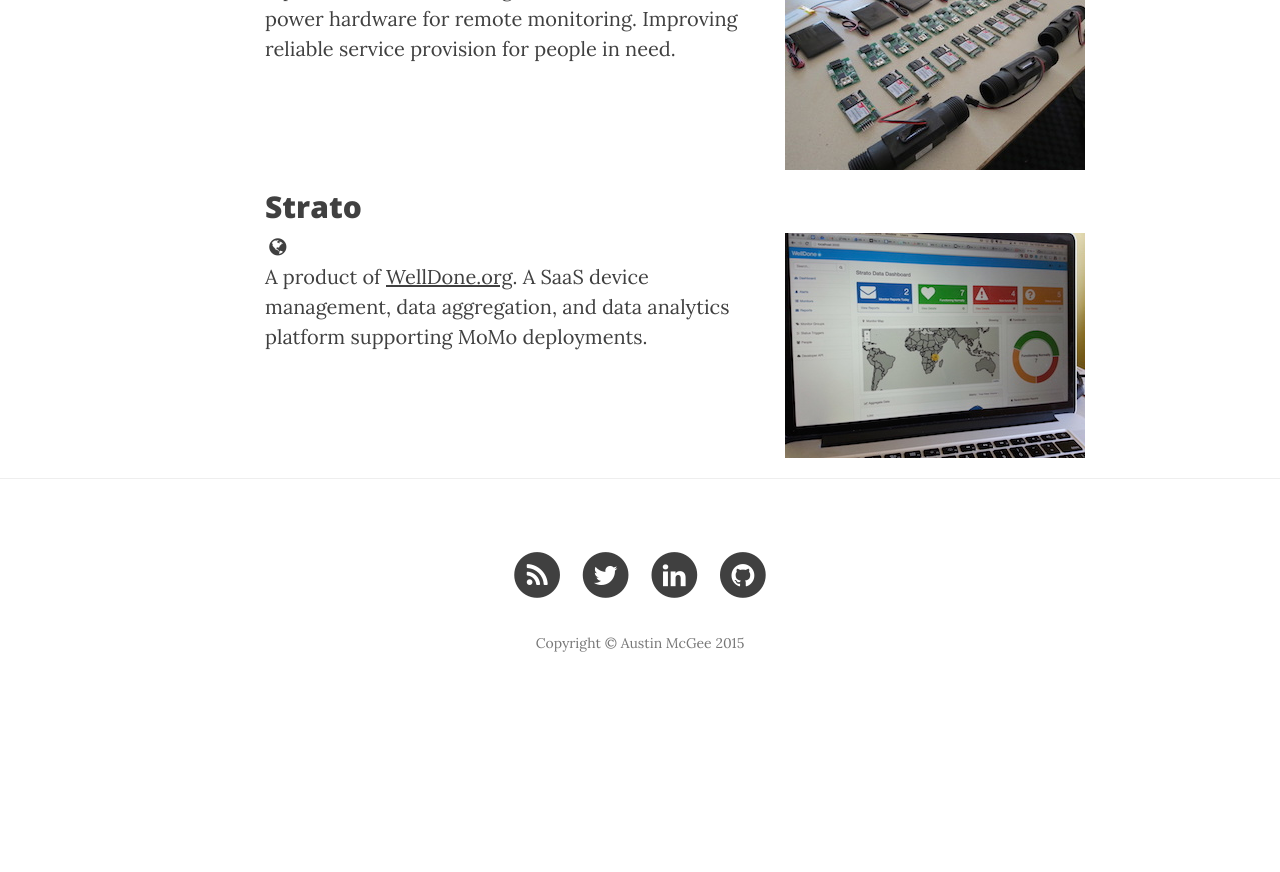
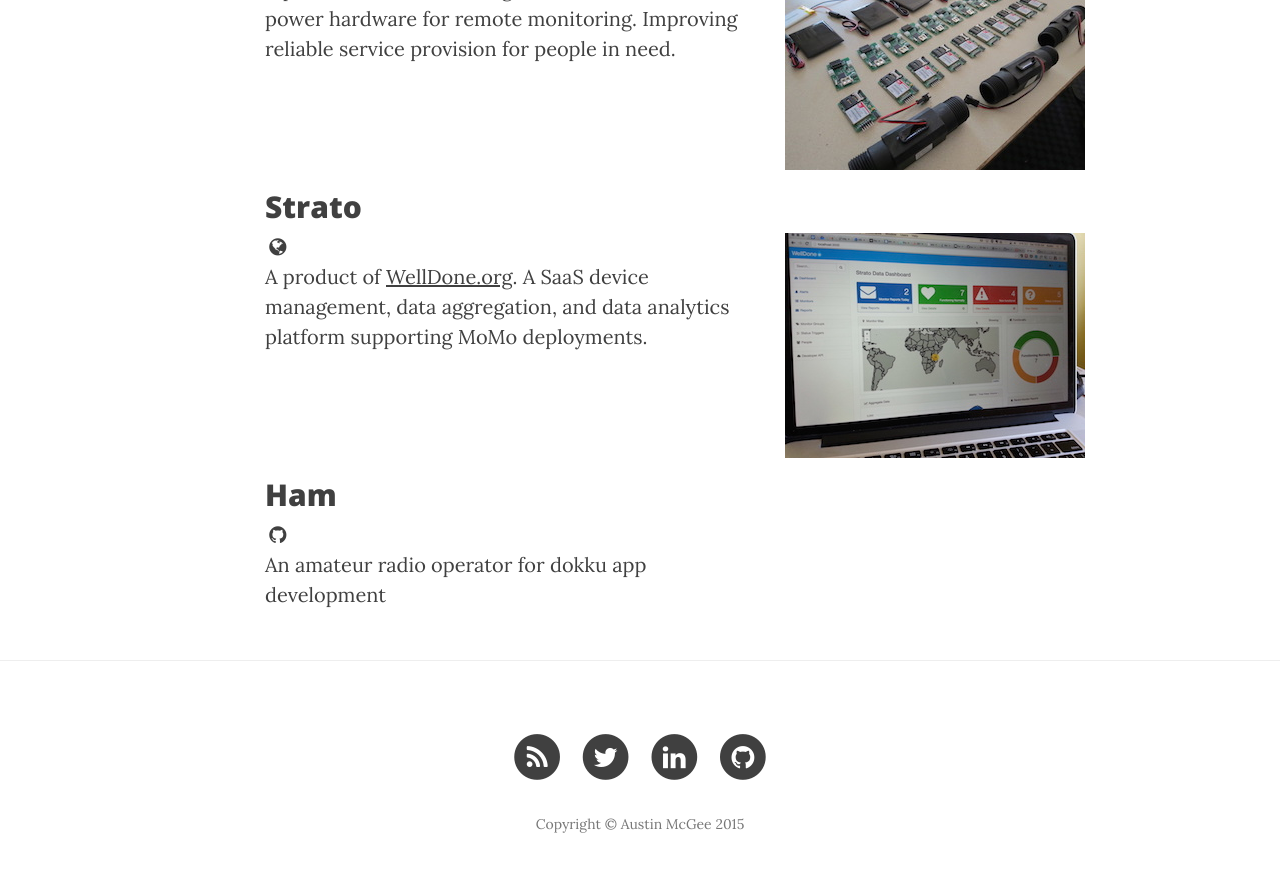
Before and after one commit to amcgee/amcgee.github.io, a Jekyll site: the page built from projects.html, in a window 1280 px wide and 900 px high, scrolled down 987 px. Shown: the top 872 px of the window. Built offline with Jekyll 4.4.1, drawn with Linux system fonts in a browser that asks for light colours; nearby versions of some CDN libraries; Markdown is read by kramdown in place of the engine named in the settings; before the commit the page ends 1706 px from its top, so only the background shows below that.

Commit message:
Add ham as a project.

```diff
--- a/_data/projects.yml
+++ b/_data/projects.yml
@@ -6,7 +6,7 @@
 
 - name: MoMo (Mobile Monitor)
   img: momo-components.jpg
-  link: welldone.github.io/momo
+  link: momo.welldone.org
   github: welldone/MoMo-Firmware
   description: "A product of <a href='http://www.welldone.org'>WellDone.org</a>. Modular, low-cost, low-power hardware for remote monitoring.  Improving reliable service provision for people in need."
 
@@ -14,3 +14,7 @@
   img: strato-action.jpg
   link: strato.welldone.org
   description: "A product of <a href='http://www.welldone.org'>WellDone.org</a>. A SaaS device management, data aggregation, and data analytics platform supporting MoMo deployments."
+
+- name: Ham
+  github: amcgee/Ham
+  description: "An amateur radio operator for dokku app development"
--- a/projects.html
+++ b/projects.html
@@ -16,7 +16,9 @@
 <div class="row">
 	<div class="col-lg-8">
 		<span>
+		  {% if project.link %}
 			<a href="http://{{ project.link }}"><i class="fa fa-globe fa-fw "></i></a>
+			{% endif %}
 			{% if project.github %}
 			<a href="http://www.github.com/{{ project.github }}"><i class="fa fa-github fa-fw "></i></a>
 			{% endif %}
@@ -24,7 +26,9 @@
 		<p class="project-description">{{ project.description }}</p>
 	</div>
 	<div class="col-lg-4">
+		{% if project.img %}
 		<img class="img-responsive project-image" src="/img/{{ project.img }}" />
+		{% endif %}
 	</div>
 </div>
 {% endfor %}
```
